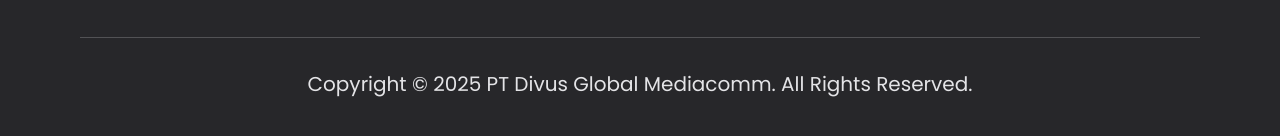
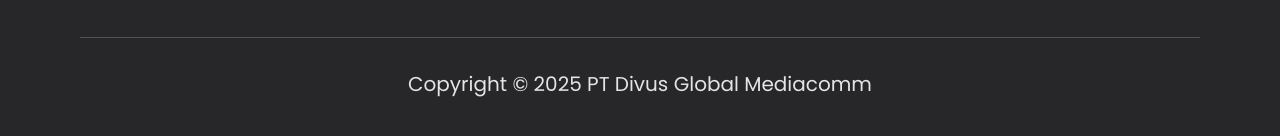
Before and after one commit to dadunch/next-divus, a Next.js app: page /User/Produk in a window 1280 px wide. Shown: the part 1942-2078 px from the top of the page. Built offline with nearby package versions, Linux system fonts and the light colour scheme; no server answers; the database is empty.

Commit message:
Update Footer.jsx

```diff
--- a/src/components/Footer.jsx
+++ b/src/components/Footer.jsx
@@ -115,7 +115,7 @@
                 {/* Bagian Bawah Footer (Copyright) */}
                 <div className="pt-8 text-center">
                     <p className="text-zinc-200 text-base md:text-xl light capitalize leading-7">
-                        Copyright © {new Date().getFullYear()} {companyData?.company_name || "PT Divus Global Mediacomm"}. All rights reserved.
+                        Copyright © {new Date().getFullYear()} {companyData?.company_name || "PT Divus Global Mediacomm"}
                     </p>
                 </div>
             </div>
```
